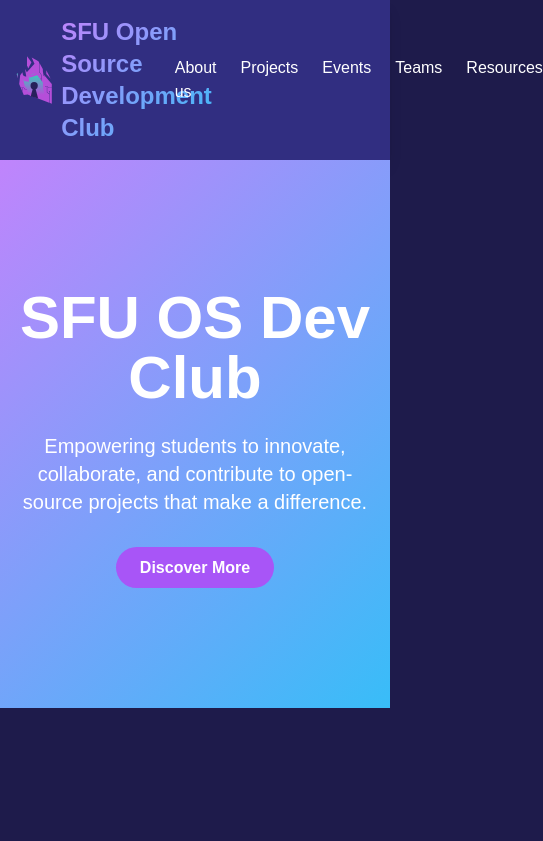
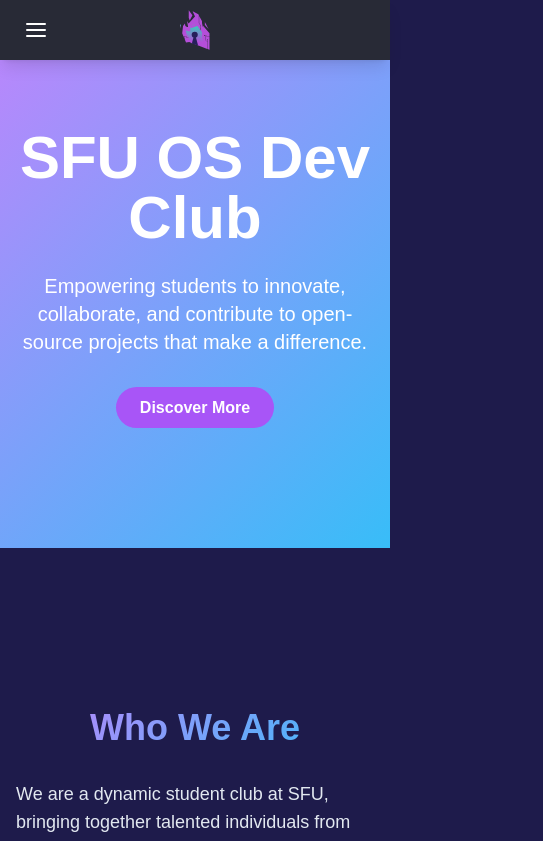
Before and after one commit to sfuosdev/Website, a React (Vite) app: page / in a window 390 px wide. Shown: the top 841 px of the page, 543 px wide, since content can reach past the window. Built offline with nearby package versions, Linux system fonts and the light colour scheme.

Commit message:
Implement Header

```diff
--- a/src/components/Header.tsx
+++ b/src/components/Header.tsx
@@ -1,15 +1,60 @@
-import React from 'react'
-import { Link } from 'react-router-dom'
+import React, { useState } from 'react';
+import { Link } from 'react-router-dom';
 
 const Header = () => {
+  const [menuOpen, setMenuOpen] = useState(false);
+
+  const openMenu = () => {
+    setMenuOpen(true);
+  };
+
+  const closeMenu = () => {
+    setMenuOpen(false);
+  };
+
   return (
-    <header className="bg-background-light py-4 shadow-lg">
-      <nav className="container mx-auto px-4 flex justify-between items-center">
-        <Link to="/" className="flex items-center space-x-2">
-          <img src="/oslogo_transparent.svg" alt="SFU OS Dev Club Logo" className="h-12 w-12" />
-          <span className="font-bold text-2xl text-gradient">SFU Open Source Development Club</span>
+    <div className="relative">
+      <header className="flex flex-row justify-between items-center bg-background-header px-6 md:px-12 h-[60px] md:h-20 w-full shadow-lg fixed top-0 left-0 z-10">
+        {/* Mobile Hamburger Menu Button */}
+        <button
+          onClick={menuOpen ? closeMenu : openMenu}
+          id="menu-button"
+          className="focus:outline-none md:hidden relative"
+        >
+          {/* Menu Icon */}
+          <svg
+            id="hamburger-icon"
+            className={`flex-shrink-0 w-6 h-6 ${menuOpen ? 'hidden' : 'block'}`}
+            viewBox="0 0 24 24"
+            fill="none"
+            xmlns="http://www.w3.org/2000/svg"
+          >
+            <path d="M3 12H21M3 6H21M3 18H21" stroke="white" strokeWidth="2" strokeLinecap="round" strokeLinejoin="round" />
+          </svg>
+
+          {/* Close Icon */}
+          <svg
+            id="close-icon"
+            className={`flex-shrink-0 w-6 h-6 ${menuOpen ? 'block' : 'hidden'}`}
+            viewBox="0 0 24 24"
+            fill="none"
+            xmlns="http://www.w3.org/2000/svg"
+          >
+            <path d="M18 6L6 18M6 6L18 18" stroke="white" strokeWidth="2" strokeLinecap="round" strokeLinejoin="round" />
+          </svg>
+        </button>
+
+        {/* Centered Club Logo */}
+        <Link to="/" className="flex-shrink-0 mx-auto md:flex md:mx-0">
+          <img src="/oslogo_transparent.svg" alt="SFU OS Dev Club Logo" className="h-10 w-10 md:h-12 md:w-12" />
         </Link>
-        <ul className="flex space-x-6">
+
+        {/* Empty Div for spacing on right side on small screens */}
+        <div className="flex-shrink-0 w-6 md:hidden"></div>
+
+        {/* Navigation Menu */}
+        <nav className="hidden md:flex flex-1 items-center justify-end">
+          <ul className="flex space-x-4">
             <li><Link to="/" className="text-white hover:text-primary-light transition duration-300">About us</Link></li>
             <li><Link to="/projects" className="text-white hover:text-primary-light transition duration-300">Projects</Link></li>
             <li><Link to="/events" className="text-white hover:text-primary-light transition duration-300">Events</Link></li>
@@ -18,7 +63,33 @@
           </ul>
         </nav>
       </header>
-  )
-}
 
-export default Header
+      {/* Mobile Slide-Out Menu */}
+      <nav
+        className={`fixed top-0 left-0 w-72 h-full mt-[60px] bg-background-header text-white transform ${
+          menuOpen ? 'translate-x-0' : '-translate-x-full'
+        } transition-transform duration-300 z-50`}
+      >
+        <div className="p-6">
+          <ul className="flex flex-col space-y-4">
+            <li><Link to="/" className="text-white hover:text-primary-light transition duration-300">About us</Link></li>
+            <li><Link to="/projects" className="text-white hover:text-primary-light transition duration-300">Projects</Link></li>
+            <li><Link to="/events" className="text-white hover:text-primary-light transition duration-300">Events</Link></li>
+            <li><Link to="/teams" className="text-white hover:text-primary-light transition duration-300">Teams</Link></li>
+            <li><Link to="/resources" className="text-white hover:text-primary-light transition duration-300">Resources</Link></li>
+          </ul>
+        </div>
+      </nav>
+
+      {/* Overlay to close the menu */}
+      {menuOpen && (
+        <div
+          className="fixed inset-0 mt-[60px] bg-black bg-opacity-50 z-40"
+          onClick={closeMenu}
+        ></div>
+      )}
+    </div>
+  );
+};
+
+export default Header;
--- a/tailwind.config.js
+++ b/tailwind.config.js
@@ -21,6 +21,7 @@
           light: '#312e81', /* Slightly lighter purple for contrast */
           DEFAULT: '#1e1b4b', /* Dark purple background */
           dark: '#0f172a', /* Very dark purple, almost black */
+          header: '#282A36',
         },
       },
     },
```
Lines whose indentation alone changed are shown as unchanged.
